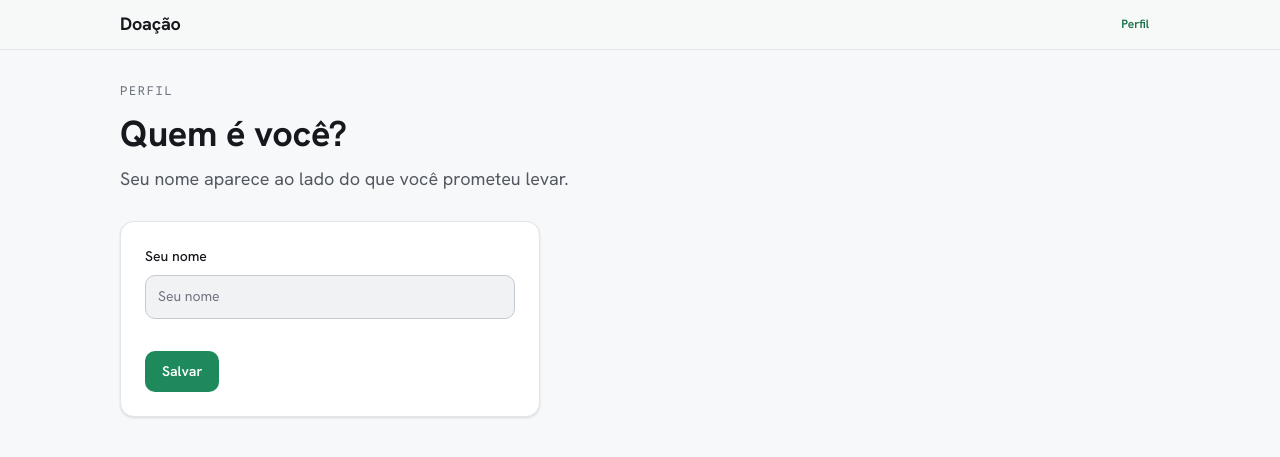
After one commit to wellintoncr/doacao, a Django app: page /profile/ in a window 1280 px wide. The commit adds this page. Shown: the top 457 px of the page. Run offline with Django 5.2, Linux system fonts and the light colour scheme; style sheets or scripts are compiled from the project's sources; some libraries are stand-ins or nearby versions.

Commit message:
Adicionando fluxo de nome do perfil

```diff
--- a/donation/templates/donation/event_detail.html
+++ b/donation/templates/donation/event_detail.html
@@ -1,4 +1,7 @@
 {% extends "base.html" %}
+{% load static %}
+
+{% block head_js %}<script src="{% static 'js/profile-guard.js' %}"></script>{% endblock %}
 
 {% block content %}
 <div class="masthead">
--- a/donation/templates/donation/partials/item_card.html
+++ b/donation/templates/donation/partials/item_card.html
@@ -39,8 +39,7 @@
             <input class="inp qty" type="number" name="quantity" min="1" required
                    aria-label="Quantidade" placeholder="Qtd."
                    value="{{ form.quantity.value|default:'' }}">
-            <input class="inp" type="text" name="person_name" maxlength="60" required data-remember-name
-                   aria-label="Nome" placeholder="Seu nome"
+            <input type="hidden" name="person_name" data-remember-name
                    value="{{ form.person_name.value|default:'' }}">
             <button type="submit" class="btn btn-primary">Vou levar</button>
         </div>
--- /dev/null
+++ b/donation/templates/donation/profile.html
@@ -0,0 +1,23 @@
+{% extends "base.html" %}
+{% load static %}
+
+{% block title %}Perfil — Doação{% endblock %}
+
+{% block content %}
+<div class="masthead">
+    <span class="eyebrow">Perfil</span>
+    <h1 class="title">Quem é você?</h1>
+    <p class="lead">Seu nome aparece ao lado do que você prometeu levar.</p>
+</div>
+<form id="profile-form" class="card stack form-page" data-next="{% url 'event-detail' %}">
+    <div class="field">
+        <label for="profile-name">Seu nome</label>
+        <input class="inp" type="text" id="profile-name" maxlength="60" required placeholder="Seu nome">
+    </div>
+    <div class="row">
+        <button type="submit" class="btn btn-primary">Salvar</button>
+    </div>
+</form>
+{% endblock %}
+
+{% block extra_js %}<script src="{% static 'js/profile.js' %}"></script>{% endblock %}
--- a/donation/urls.py
+++ b/donation/urls.py
@@ -1,9 +1,10 @@
 from django.urls import path
 
-from .views import EventDetailView, PledgeCreateView, PledgeDeleteView, PledgeUpdateView
+from .views import EventDetailView, PledgeCreateView, PledgeDeleteView, PledgeUpdateView, ProfileView
 
 urlpatterns = [
     path("", EventDetailView.as_view(), name="event-detail"),
+    path("profile/", ProfileView.as_view(), name="profile"),
     path("items/<int:item_pk>/pledges/add/", PledgeCreateView.as_view(), name="pledge-add"),
     path("pledges/<int:pk>/edit/", PledgeUpdateView.as_view(), name="pledge-edit"),
     path("pledges/<int:pk>/delete/", PledgeDeleteView.as_view(), name="pledge-delete"),
--- a/donation/views.py
+++ b/donation/views.py
@@ -25,6 +25,12 @@ def _render_item_card(request, item, selected, form=None):
             "form": form or PledgeForm(),
         },
     )
+
+
+class ProfileView(View):
+    def get(self, request):
+        # a página só renderiza; o nome em si vive no localStorage (js/profile.js)
+        return render(request, "donation/profile.html")
 
 
 class EventDetailView(View):
--- a/static/js/app.js
+++ b/static/js/app.js
@@ -1,4 +1,4 @@
-// guarda o nome do voluntário pra ele digitar só uma vez em cada aparelho
+// preenche os campos escondidos de nome com o que tá salvo no perfil
 function fillNames(root) {
     var name = localStorage.getItem('person_name');
     if (!name) return;
@@ -11,9 +11,11 @@ document.body.addEventListener('htmx:afterSwap', function (event) {
     fillNames(event.target);
 });
 
-document.body.addEventListener('submit', function (event) {
-    var input = event.target.querySelector('input[data-remember-name]');
-    if (input && input.value) localStorage.setItem('person_name', input.value);
-});
+fillNames(document);
 
-fillNames(document);
+// mostra quem tá logado (bom, "logado") no link do perfil
+var profileLink = document.getElementById('profile-link');
+var profileName = localStorage.getItem('person_name');
+if (profileLink && profileName) {
+    profileLink.textContent = 'Perfil · ' + profileName;
+}
--- /dev/null
+++ b/static/js/profile-guard.js
@@ -0,0 +1,4 @@
+// sem nome salvo não tem doação: manda pro perfil antes da página nem pintar
+if (!localStorage.getItem('person_name')) {
+    window.location.replace('/profile/');
+}
--- /dev/null
+++ b/static/js/profile.js
@@ -0,0 +1,13 @@
+// página de perfil: guarda o nome no localStorage e volta pro quadro de doações
+var profileForm = document.getElementById('profile-form');
+var profileNameInput = document.getElementById('profile-name');
+
+profileNameInput.value = localStorage.getItem('person_name') || '';
+
+profileForm.addEventListener('submit', function (event) {
+    event.preventDefault();
+    var name = profileNameInput.value.trim();
+    if (!name) return;
+    localStorage.setItem('person_name', name);
+    window.location.href = profileForm.dataset.next;
+});
--- a/templates/base.html
+++ b/templates/base.html
@@ -9,16 +9,19 @@
     <meta name="description" content="Organize a doação semanal do grupo">
     <link rel="stylesheet" href="{% static 'css/output.css' %}">
     <script src="{% static 'js/htmx.min.js' %}"></script>
+    {% block head_js %}{% endblock %}
 </head>
 <body hx-headers='{"X-CSRFToken": "{{ csrf_token }}"}'>
     <header class="topbar">
         <div class="topbar-inner">
             <a href="{% url 'event-detail' %}" class="brand">Doação</a>
+            <a href="{% url 'profile' %}" id="profile-link" class="btn btn-ghost btn-sm">Perfil</a>
         </div>
     </header>
     <main class="wrap">
         {% block content %}{% endblock %}
     </main>
     <script src="{% static 'js/app.js' %}"></script>
+    {% block extra_js %}{% endblock %}
 </body>
 </html>
```
Also changed, not shown: donation/tests/test_profile.py (added, +29 -0 lines).
